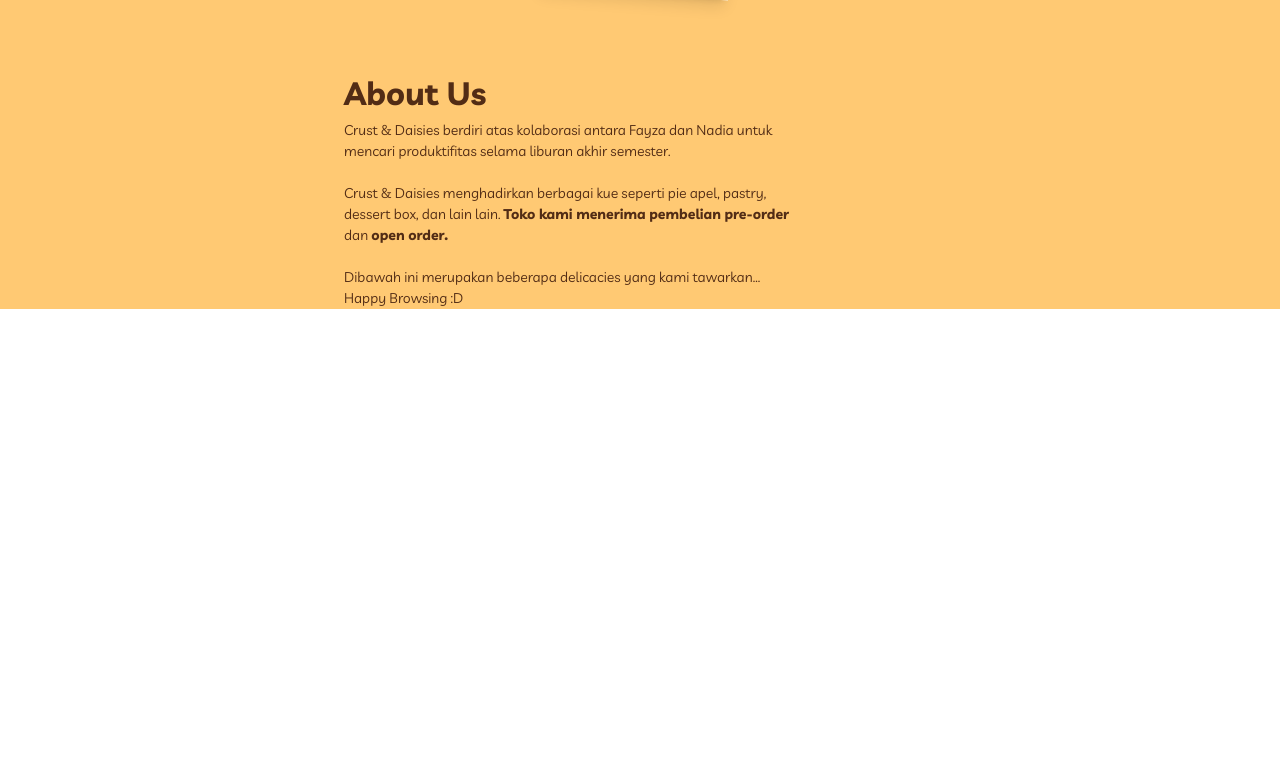
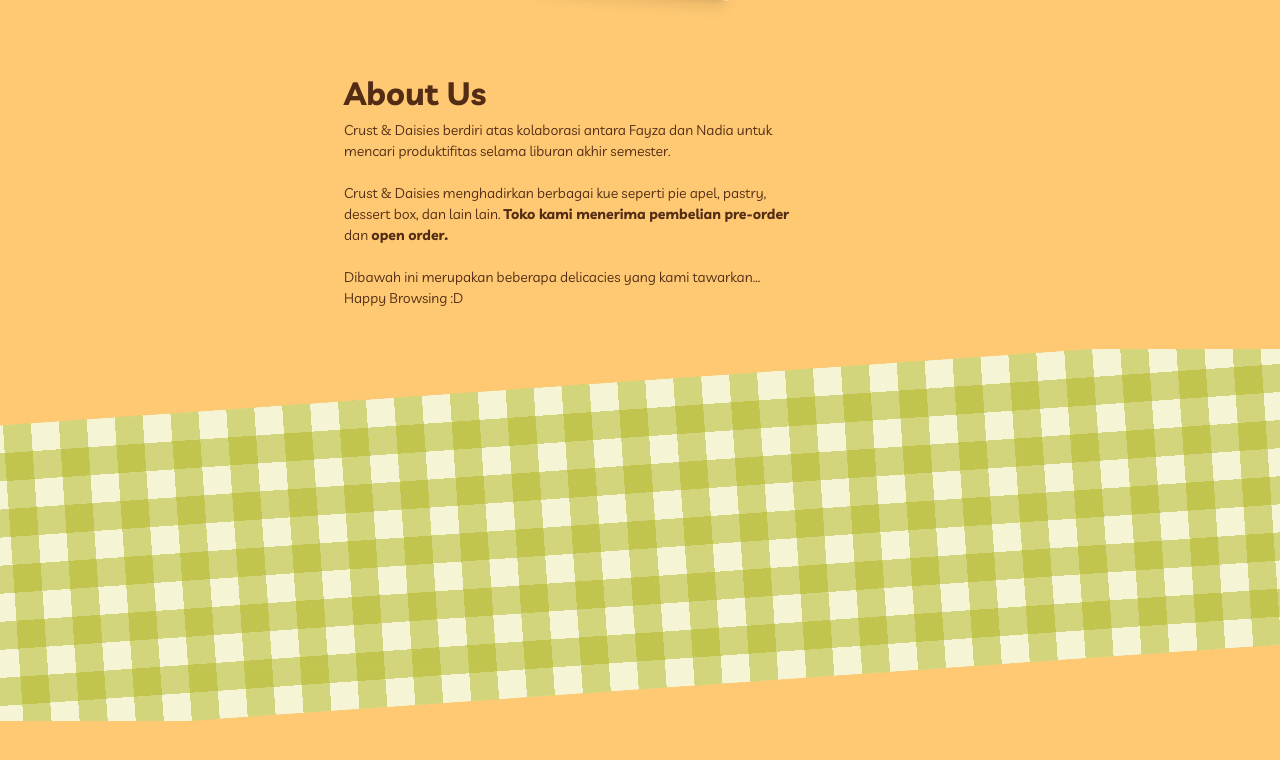
Before and after one commit to schrundeng/crust-fe-nuxt, a Nuxt app: page / in a window 1280 px wide. Shown: the part 860-1620 px from the top of the page. Before the commit the page ends 1169 px from the top, so only its background shows below. Built offline with nearby package versions, Linux system fonts and the light colour scheme.

Commit message:
feat: added taplak thingy

```diff
--- /dev/null
+++ b/app/components/Carousel.vue
@@ -0,0 +1,54 @@
+<template>
+  <div class="taplak-container">
+    <div class="taplak">
+      <div class="taplak-horizontal-stripes"></div>
+      <div class="taplak-vertical-stripes"></div>
+    </div>
+  </div>
+</template>
+
+<style scoped>
+.taplak-container {
+  width: 100%;
+  position: relative;
+  overflow: clip;
+  height: 372px;
+}
+
+.taplak {
+  position: absolute;
+  margin-top: 32px;
+  width: 120%;
+  left: -10%;
+  height: 308px;
+  background-color: #f5f5d5;
+  transform: rotate(-4deg);
+  transform-origin: center;
+}
+
+.taplak-horizontal-stripes {
+  position: absolute;
+  width: 100%;
+  height: 100%;
+  background: repeating-linear-gradient(
+    0deg,
+    transparent 0px,
+    transparent 28px,
+    rgba(176, 181, 34, 0.5) 28px,
+    rgba(176, 181, 34, 0.5) 56px
+  );
+}
+
+.taplak-vertical-stripes {
+  position: absolute;
+  width: 100%;
+  height: 100%;
+  background: repeating-linear-gradient(
+    90deg,
+    transparent 0px,
+    transparent 28px,
+    rgba(176, 181, 34, 0.5) 28px,
+    rgba(176, 181, 34, 0.5) 56px
+  );
+}
+</style>
--- a/app/pages/index.vue
+++ b/app/pages/index.vue
@@ -47,7 +47,7 @@
           </button>
         </div>
 
-        <div class="bg-yellow overflow-auto sm:overflow-clip md:overflow-visible pt-2">
+        <div class="bg-yellow overflow-hidden md:overflow-visible pt-2">
           <Polaroids />
 
           <div class="pt-100 mx-6">
@@ -75,6 +75,11 @@
           </div>
         </div>
       </div>
+
+      <!-- Carousel Section -->
+      <div class="my-10">
+        <Carousel />
+      </div>
     </div>
   </div>
 </template>
```
